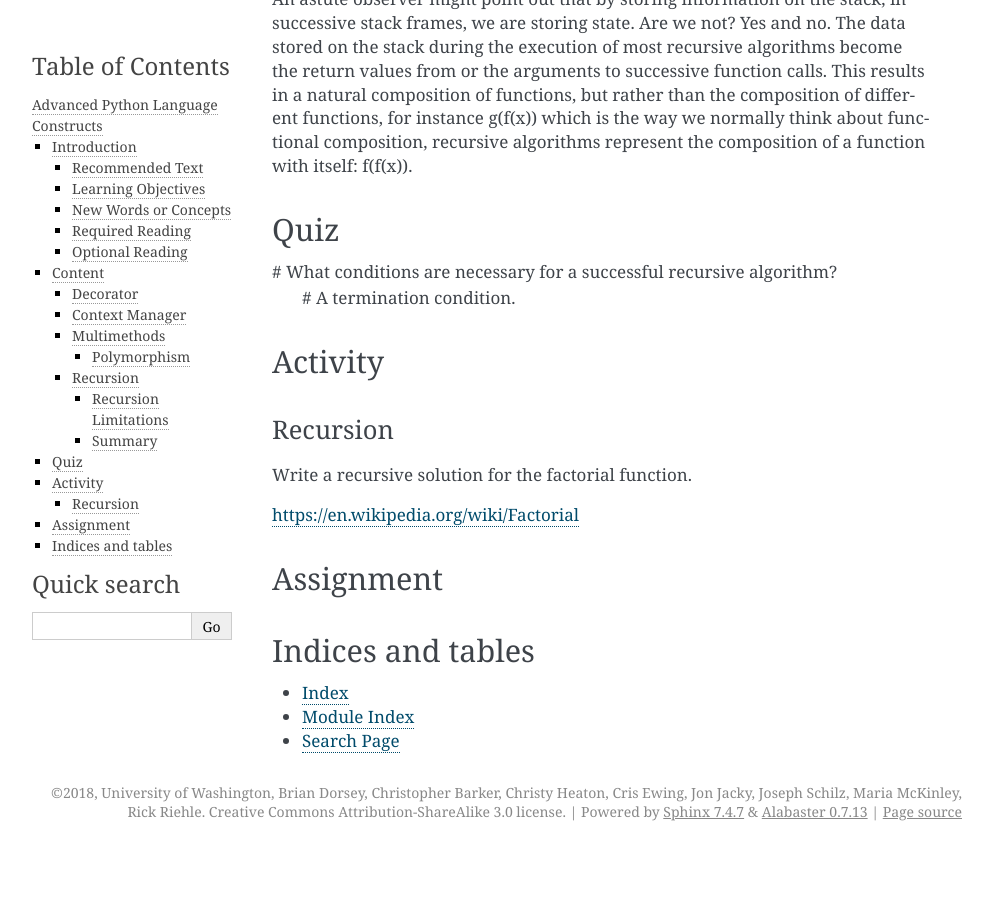
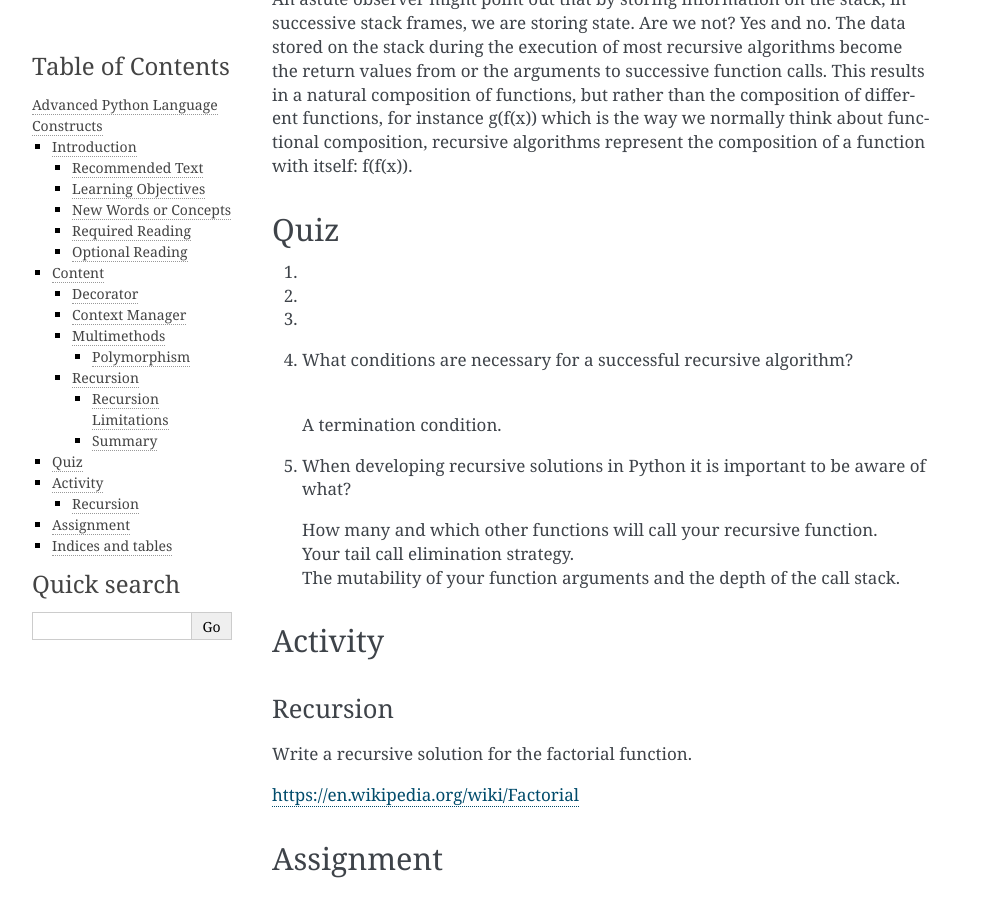
Before and after one commit to rriehle/AdvancedConstructs, a Sphinx documentation site: the page built from source/index.rst, in a window 1280 px wide and 900 px high, scrolled down 3572 px. Shown: the whole window, without its empty margins (148-1140 px from the left). Built offline with Sphinx 7.4.7, drawn with Linux system fonts in a browser that asks for light colours; before the commit the page ends 4423 px from its top, so only the background shows below that.

Commit message:
quiz questions

```diff
--- a/source/index.rst
+++ b/source/index.rst
@@ -153,8 +153,22 @@ An astute observer might point out that by storing information on the stack, in
 Quiz
 ****
 
-# What conditions are necessary for a successful recursive algorithm?
-  # A termination condition.
+1.
+
+2.
+
+3.
+
+4. What conditions are necessary for a successful recursive algorithm?
+
+   |
+   | A termination condition.
+
+5. When developing recursive solutions in Python it is important to be aware of what?
+
+   | How many and which other functions will call your recursive function.
+   | Your tail call elimination strategy.
+   | The mutability of your function arguments and the depth of the call stack.
 
 
 ********
```
